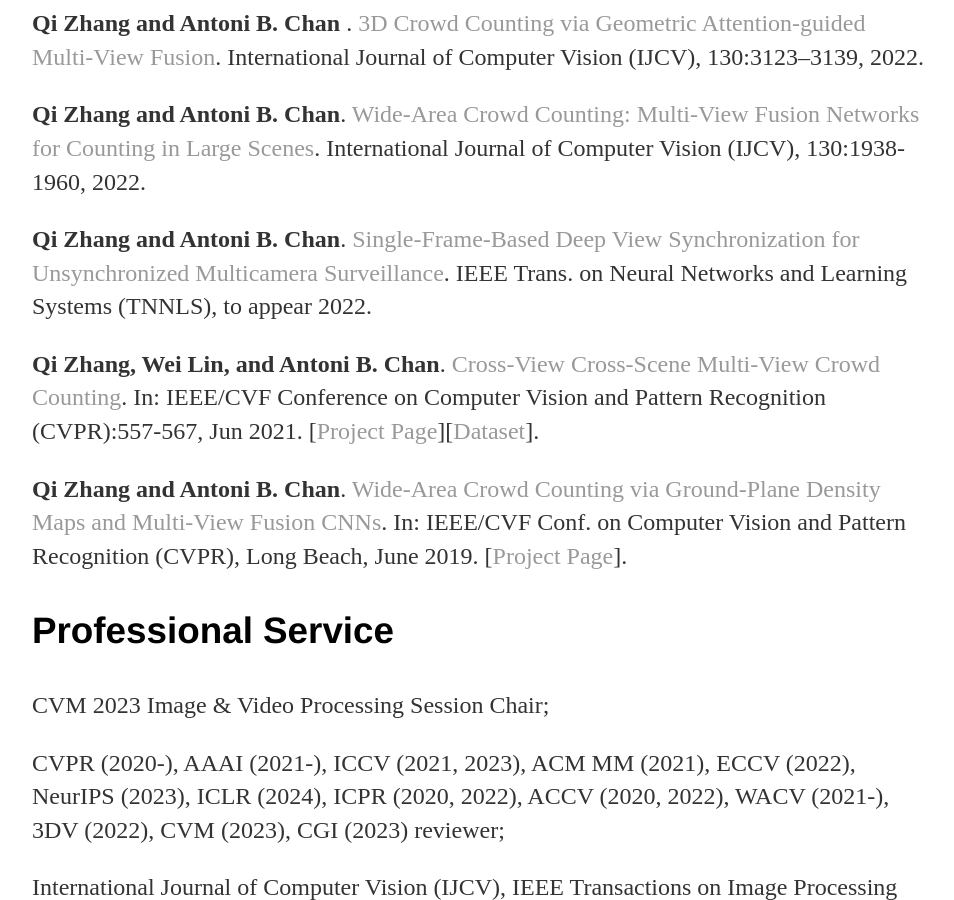
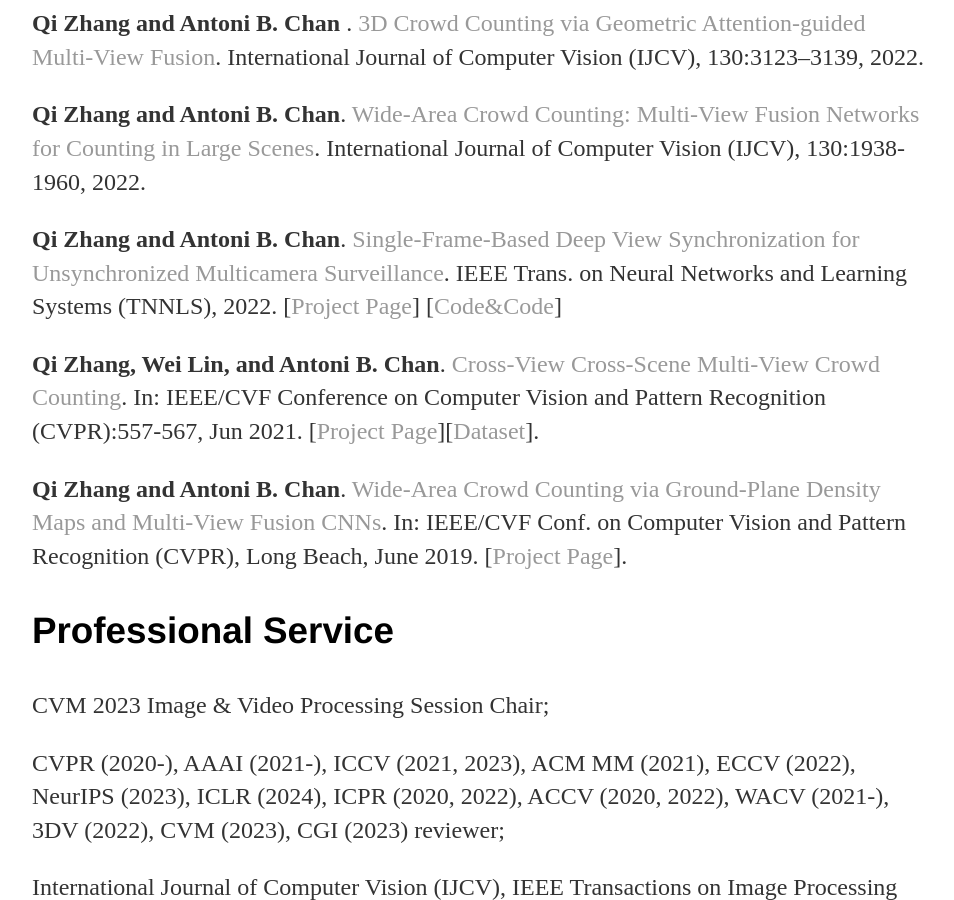
Before and after one commit to zqyq/zqyq.github.io, a Jekyll site: the page built from index.html, in a window 1280 px wide and 900 px high, scrolled down 1004 px. Shown: the whole window, without its empty margins (160-1114 px from the left). Built offline with Jekyll 4.4.1, drawn with Linux system fonts in a browser that asks for light colours.

Commit message:
Update index.html

```diff
--- a/index.html
+++ b/index.html
@@ -48,7 +48,9 @@
 
 						<p><strong>Qi Zhang and Antoni B. Chan</strong>.
 					        <a href='https://ieeexplore.ieee.org/document/9775149'>Single-Frame-Based Deep View Synchronization for Unsynchronized Multicamera Surveillance</a>.
-						IEEE Trans. on Neural Networks and Learning Systems (TNNLS), to appear 2022.
+						IEEE Trans. on Neural Networks and Learning Systems (TNNLS), 2022.
+						[<a href="https://visal.cs.cityu.edu.hk/research/umvcc/">Project Page</a>]
+						[<a href="https://github.com/zqyq/Unsynchronized-Multi-Camera-Surveillance---IEEE-TNNLS">Code&Code</a>]
 
 				<p><strong>Qi Zhang, Wei Lin, and Antoni B. Chan</strong>.
 					        <a href='https://openaccess.thecvf.com/content/CVPR2021/papers/Zhang_Cross-View_Cross-Scene_Multi-View_Crowd_Counting_CVPR_2021_paper.pdf'>Cross-View Cross-Scene Multi-View Crowd Counting</a>.
```
